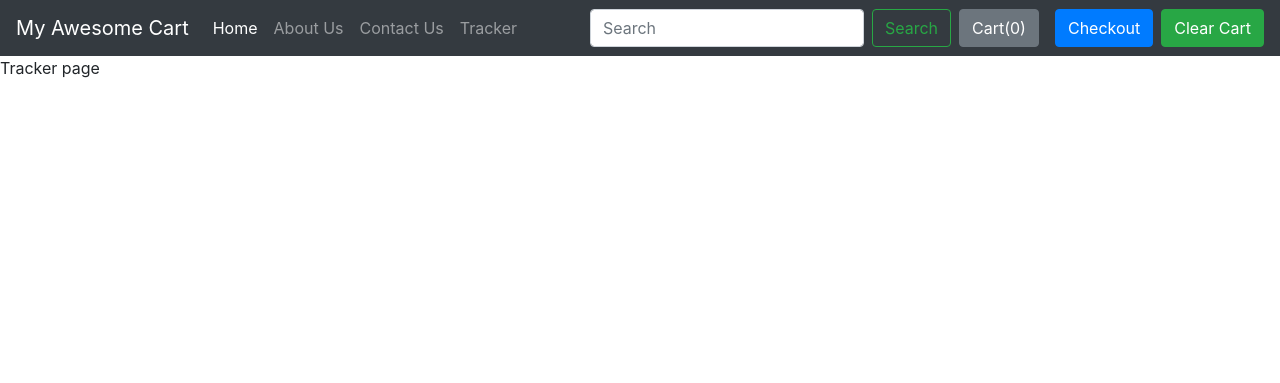
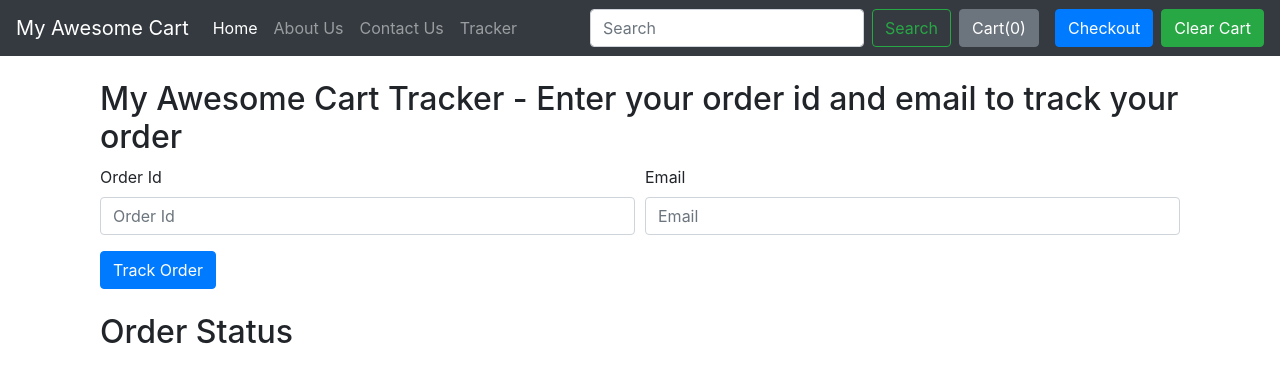
Before and after one commit to angel-verma/Shop-blog, a Django app: page /shop/tracker/ in a window 1280 px wide. Shown: the top 383 px of the page. Run offline with Django 3.2, Linux system fonts and the light colour scheme; some libraries are stand-ins or nearby versions.

Commit message:
tracker.py is modified

```diff
--- a/mac/mac/settings.py
+++ b/mac/mac/settings.py
@@ -56,7 +56,7 @@ ROOT_URLCONF = 'mac.urls'
 TEMPLATES = [
     {
         'BACKEND': 'django.template.backends.django.DjangoTemplates',
-        'DIRS': [],
+        'DIRS': ['mac/templates'],
         'APP_DIRS': True,
         'OPTIONS': {
             'context_processors': [
--- a/mac/mac/urls.py
+++ b/mac/mac/urls.py
@@ -17,9 +17,11 @@ from django.contrib import admin
 from django.urls import path, include
 from django.conf import settings
 from django.conf.urls.static import static
+from .import views
 
 urlpatterns = [
     path('admin/', admin.site.urls),
     path('shop/', include('shop.urls')),
-    path('blog/', include('blog.urls'))
+    path('blog/', include('blog.urls')),
+    path('', views.index),
 ]+static(settings.MEDIA_URL, document_root=settings.MEDIA_ROOT)
--- /dev/null
+++ b/mac/mac/views.py
@@ -0,0 +1,6 @@
+from django.shortcuts import render
+from django.http import HttpResponse
+
+
+def index(request):
+    return render(request, 'index.html')
--- a/mac/shop/admin.py
+++ b/mac/shop/admin.py
@@ -1,6 +1,7 @@
 from django.contrib import admin
-from .models import Product, Contact, Order
+from .models import Product, Contact, Order, orderUpdate
 
 admin.site.register(Product)
 admin.site.register(Contact)
 admin.site.register(Order)
+admin.site.register(orderUpdate)
--- a/mac/shop/templates/shop/basic.html
+++ b/mac/shop/templates/shop/basic.html
@@ -41,8 +41,8 @@
                 <input class="form-control mr-sm-2" type="search" placeholder="Search" aria-label="Search">
                 <button class="btn btn-outline-success my-2 my-sm-0" type="submit">Search</button>
             </form>
-            <button type="button" class="btn btn-secondary mx-2" id="popcart" data-container="body" data-toggle="popover"
-                data-placement="bottom" data-content="Vivamus
+            <button type="button" class="btn btn-secondary mx-2" id="popcart" data-container="body"
+                data-toggle="popover" data-placement="bottom" data-content="Vivamus
 " data-html="true">
                 Cart(<span id="cart">0</span>)
             </button>
@@ -60,9 +60,8 @@
 
     <!-- Optional JavaScript -->
     <!-- jQuery first, then Popper.js, then Bootstrap JS -->
-    <script src="https://code.jquery.com/jquery-3.4.1.slim.min.js"
-        integrity="sha384-J6qa4849blE2+poT4WnyKhv5vZF5SrPo0iEjwBvKU7imGFAV0wwj1yYfoRSJoZ+n"
-        crossorigin="anonymous"></script>
+    <script src="https://code.jquery.com/jquery-3.3.1.js"
+        integrity="sha256-2Kok7MbOyxpgUVvAk/HJ2jigOSYS2auK4Pfzbm7uH60=" crossorigin="anonymous"></script>
     <script src="https://cdn.jsdelivr.net/npm/popper.js@1.16.0/dist/umd/popper.min.js"
         integrity="sha384-Q6E9RHvbIyZFJoft+2mJbHaEWldlvI9IOYy5n3zV9zzTtmI3UksdQRVvoxMfooAo"
         crossorigin="anonymous"></script>
--- a/mac/shop/templates/shop/tracker.html
+++ b/mac/shop/templates/shop/tracker.html
@@ -1,3 +1,68 @@
 {% extends 'shop/basic.html' %}
-{% block title %} Tracker Page {% endblock %}
-{% block body %} Tracker page {% endblock %}
+{% block title %} My Awesome Cart-Tracker{% endblock %}
+{% block body %}
+<div class="container">
+    <div class="col my-4">
+        <h2>My Awesome Cart Tracker - Enter your order id and email to track your order</h2>
+        <form method="POST" action="#" id="trackerForm">
+            {% csrf_token %}
+            <div class="form-row">
+                <div class="form-group col-md-6">
+                    <label for="inputname">Order Id</label>
+                    <input type="number" class="form-control" id="order_id" name="order_id" placeholder="Order Id">
+                </div>
+                <div class="form-group col-md-6">
+                    <label for="inputEmail4">Email</label>
+                    <input type="email" class="form-control" id="email" name="email" placeholder="Email">
+                </div>
+            </div>
+            <button type="submit" class="btn btn-primary">Track Order</button>
+        </form>
+    </div>
+
+    <div class="col my-4">
+        <h2>Order Status</h2>
+        <div class="my-4">
+            <ul class="list-group" id="items">
+            </ul>
+        </div>
+    </div>
+</div>
+{% endblock %}
+
+{% block js %}
+<script>
+    $('#trackerForm').submit(function (event) {
+        $('#items').empty();
+        var formData = {
+            'order_id': $('input[name=order_id]').val(),
+            'email': $('input[name=email]').val(),
+            'csrfmiddlewaretoken': $('input[name=csrfmiddlewaretoken]').val()
+        };
+        $.ajax({
+            type: 'POST',
+            url: '/shop/tracker/',
+            data: formData,
+            encode: true
+        })
+
+        .done(function (data) {
+            console.log(data)
+            updates = JSON.parse(data);
+            if (updates.length > 0 & updates != {}) {
+                for (i = 0; i < updates.length; i++) {
+                    let text = updates[i]['text'];
+                    let time = updates[i]['time'];
+                    mystr = `<li class="list-group-item d-flex justify-content-between align-items-center">${text}<span class="badge badge-primary badge-pill">${time}</span></li>`
+                    $('#items').append(mystr);
+                }
+            } else {
+                mystr = `<li class="list-group-item d-flex justify-content-between align-items-center">
+                    Sorry, We are not able to fetch this order id and email. Make sure to type correct order Id and email</li>`
+                    $('#items').append(mystr);
+            }
+        });
+        event.preventDefault();
+    });
+</script>
+{% endblock %}
--- a/mac/shop/views.py
+++ b/mac/shop/views.py
@@ -1,7 +1,8 @@
 from django.shortcuts import render
 from django.http import HttpResponse
-from .models import Product, Contact, Order
+from .models import Product, Contact, Order, orderUpdate
 from math import ceil
+import json
 
 
 def index(request):
@@ -49,6 +50,24 @@ def contact(request):
 
 
 def tracker(request):
+    if request.method=="POST":
+        order_id = request.POST.get('order_id', '')
+        email = request.POST.get('email', '')
+        return HttpResponse(f"{order_id} and {email}")
+        try:
+            order = Orders.objects.filter(order_id=order_id, email=email)
+            if len(order)>0:
+                update = OrderUpdate.objects.filter(order_id=order_id)
+                updates = []
+                for item in update:
+                    updates.append({'text': item.update_desc, 'time': item.timestamp})
+                    response = json.dumps(updates, default=str)
+                return HttpResponse(response)
+            else:
+                return HttpResponse('{}')
+        except Exception:
+            return HttpResponse('{}')
+
     return render(request, 'shop/tracker.html')
 
 
@@ -66,7 +85,7 @@ def productView(request, id):
 def checkout(request):
     if request.method == "POST":
         # print(request)
-        itemsJson=request.POST.get('itemsJson', '')
+        itemsJson = request.POST.get('itemsJson', '')
         name = request.POST.get('name', '')
         email = request.POST.get('email', '')
         address = request.POST.get('address', '')
@@ -78,8 +97,11 @@ def checkout(request):
         order = Order(itemsJson=itemsJson, name=name, email=email, address=address,
                       city=city, state=state, _zip=_zip, phone=phone)
         order.save()
+        update = orderUpdate(order_id=order.order_id,
+                             update_desc="The order has been placed!")
+        update.save()
         thank = True
-        id=order.order_id
-        return render(request, 'shop/checkout.html', {'thank': thank, 'id':id})
+        id = order.order_id
+        return render(request, 'shop/checkout.html', {'thank': thank, 'id': id})
 
     return render(request, 'shop/checkout.html')
```
Also changed, not shown: mac/mac/templates/index.html (added, +43 -0 lines), mac/shop/models.py (+8 -1 lines), mac/db.sqlite3, mac/shop/migrations/0008_orderupdate.py (added).
